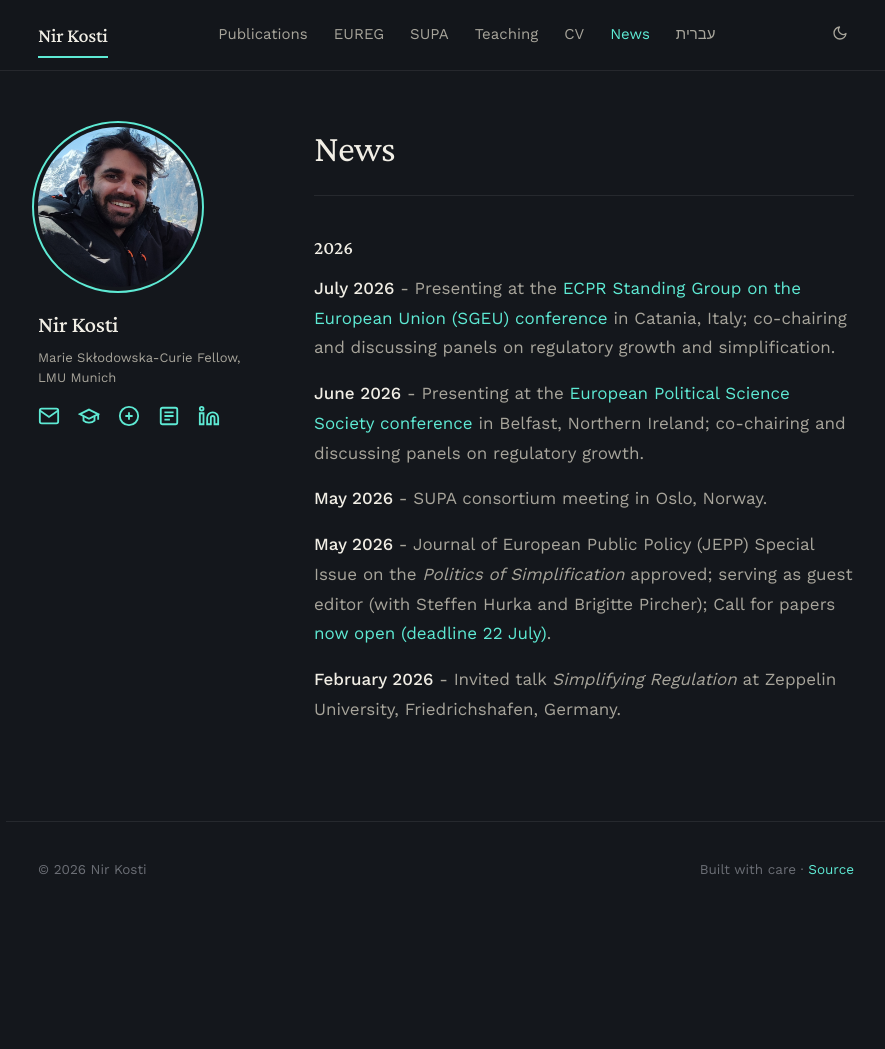
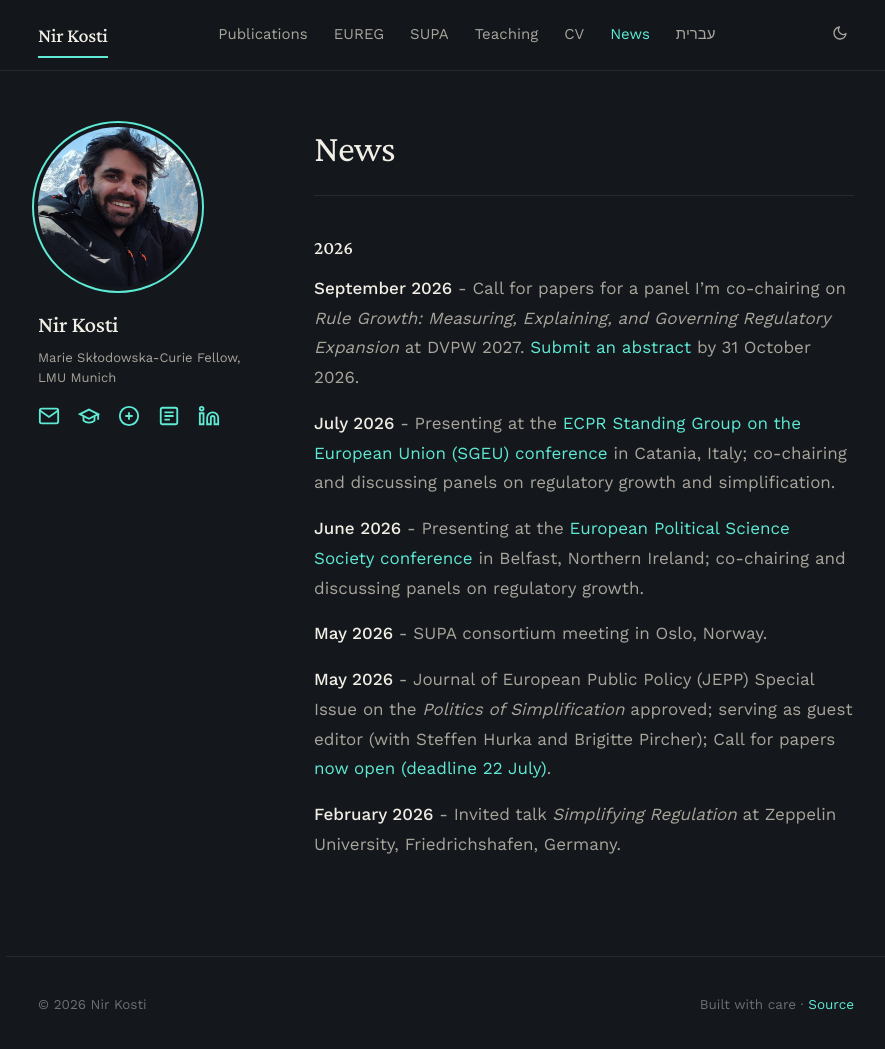
Before and after one commit to NirKosti/nirkosti.github.io, a Jekyll site: the page built from _pages/news.md, in a window 1280 px wide and 1052 px high. Shown: the top 1049 px of the window, without its empty margins (194-1079 px from the left). Built offline with Jekyll 4.4.1, drawn with Linux system fonts in a browser that asks for light colours.

Commit message:
Update news.md

```diff
--- a/_pages/news.md
+++ b/_pages/news.md
@@ -5,6 +5,8 @@ permalink: /news/
 ---
 
 ### 2026
+**September 2026** - Call for papers for a panel I'm co-chairing on *Rule Growth: Measuring, Explaining, and Governing Regulatory Expansion* at DVPW 2027. [Submit an abstract](https://lnkd.in/dsuSqiEt) by 31 October 2026.
+
 **July 2026** - Presenting at the [ECPR Standing Group on the European Union (SGEU) conference](https://ecpr.eu/Events/341) in Catania, Italy; co-chairing and discussing panels on regulatory growth and simplification.
 
 **June 2026** - Presenting at the [European Political Science Society conference](https://epssnet.org/belfast-2026/) in Belfast, Northern Ireland; co-chairing and discussing panels on regulatory growth.
```
